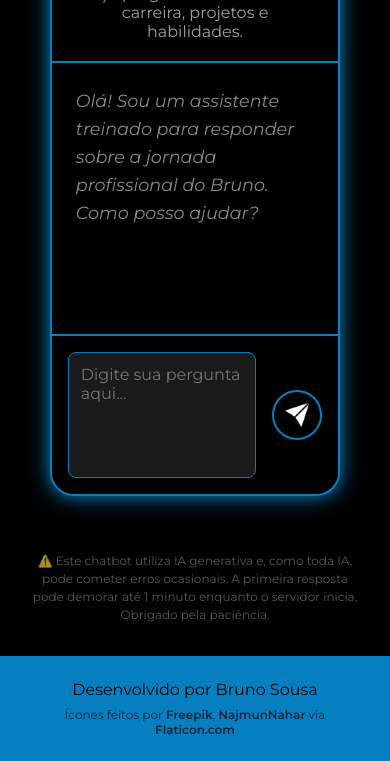
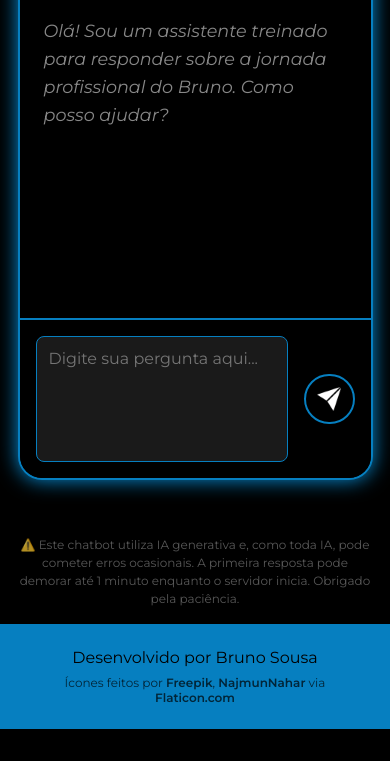
Before and after one commit to brunoamrls/portfolio-assistente-ia, a plain HTML site: page ai.html in a window 390 px wide. Shown: the part 411-1172 px from the top of the page. After the commit the page ends 1140 px from the top, so only its background shows below. Drawn offline with nearby package versions, Linux system fonts and the light colour scheme; a script that the page names is missing.

Commit message:
Atualização no layout mobile da página ai.html

```diff
--- a/style/style.css
+++ b/style/style.css
@@ -725,7 +725,7 @@ main {
     }
 
     .chat-conteudo {
-        padding: 1rem;
+        padding: 0;
         margin: 0;
         justify-content: flex-start;
         min-height: auto;
@@ -733,7 +733,7 @@ main {
 
     .chat-container {
         max-width: 95%;
-        width: 80%;
+        width: 90%;
         margin: 1rem auto;
         height: 600px;
         min-height: 28rem;
```
